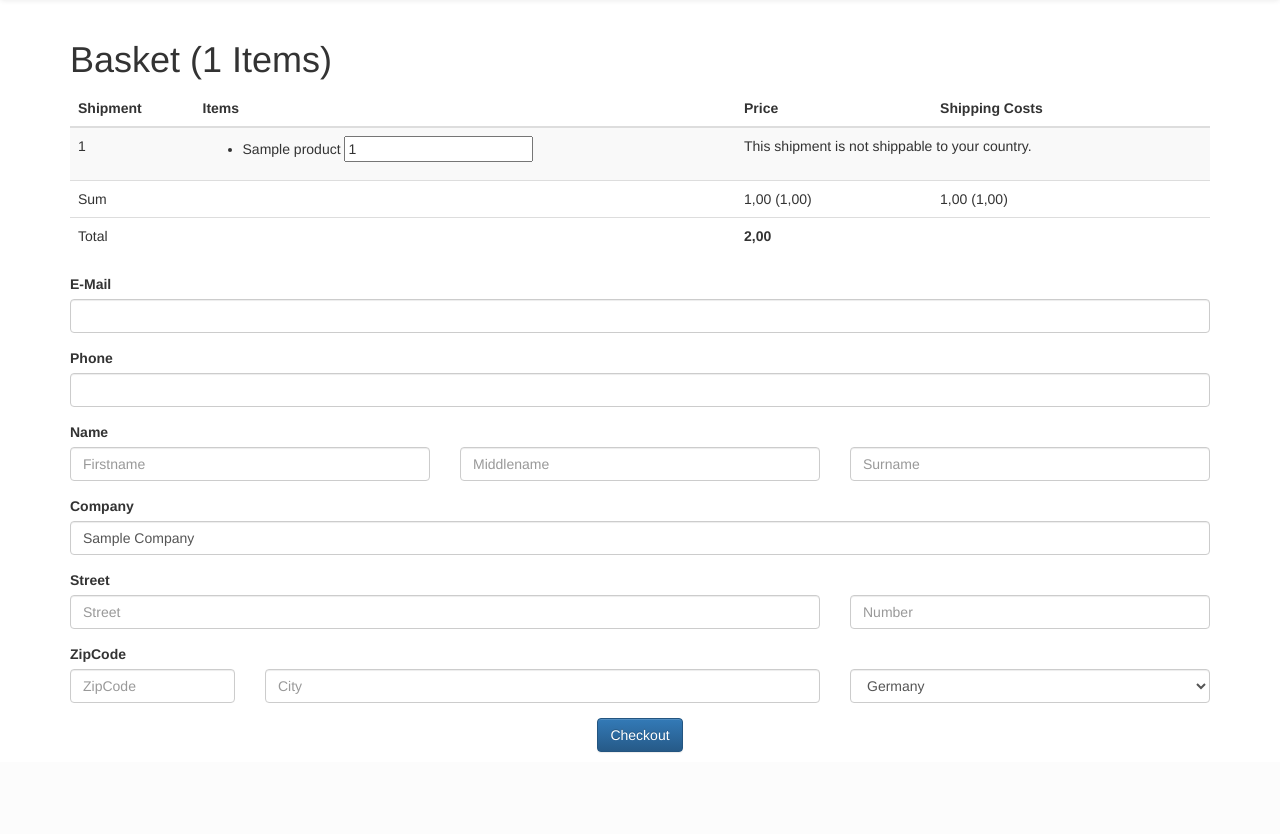
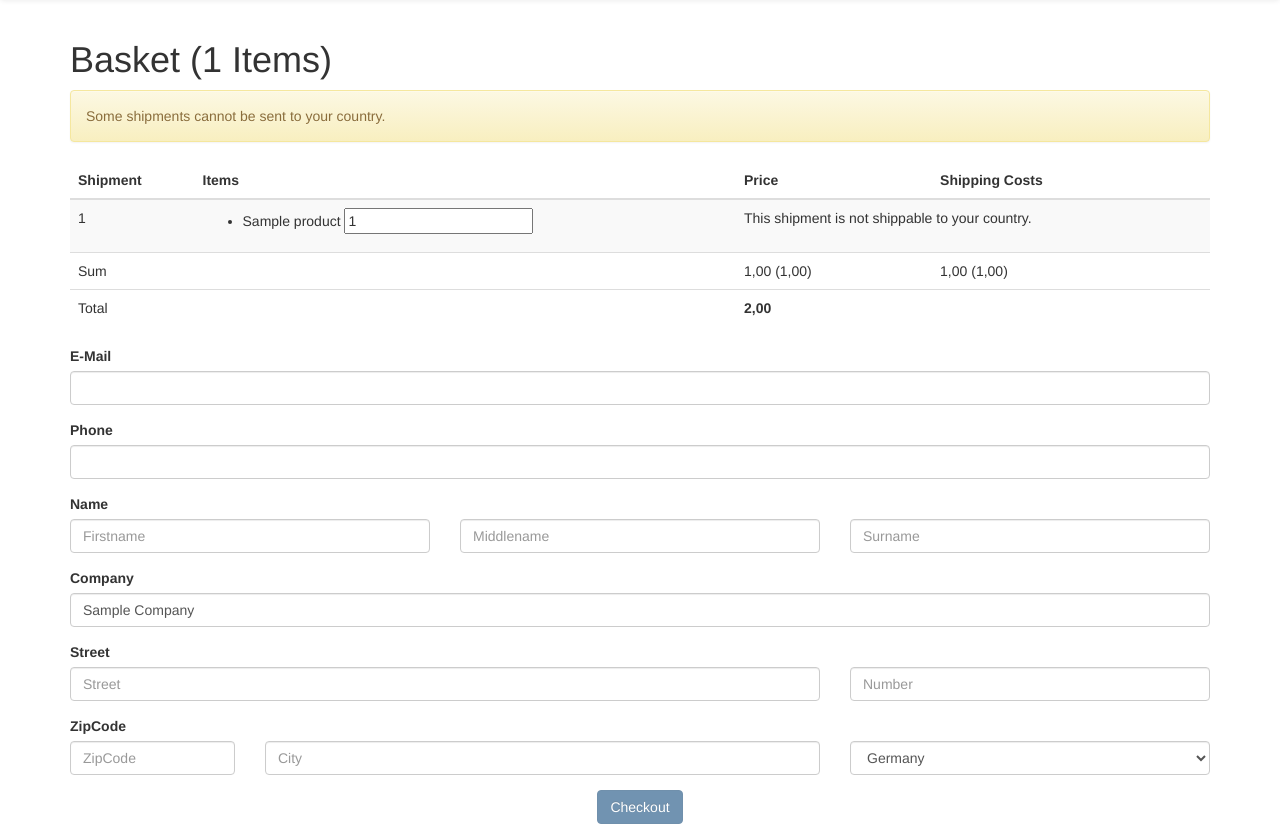
Before and after one commit to QafooLabs/bepado-demo-shop, a PHP site: template templates/basket.html.twig in a window 1280 px wide. Shown: the part 52-886 px from the top of the page. Before the commit the page ends 805 px from the top, so only its background shows below. Run offline with PHP 8.4, Linux system fonts and the light colour scheme; the template is opened without the code that fills it: most values are stand-ins (such as "Sample title", 1, 10 or a date in 2020); some libraries are stand-ins or nearby versions.

Commit message:
Fix naming and some small bugs with local shipment.

```diff
--- a/src/QafooLabs/DemoShop/Model/BasketService.php
+++ b/src/QafooLabs/DemoShop/Model/BasketService.php
@@ -234,6 +234,7 @@ class BasketService
             // local shipping costs are not our business here..
             'grossShippingCosts' => 3.99,
             'netShippingCosts' => 3.99 / 1.19,
+            'isShippable' => true,
         ));
 
         foreach ($basketLocalProducts as $product) {
--- a/templates/basket.html.twig
+++ b/templates/basket.html.twig
@@ -4,6 +4,10 @@
 <h1>Basket ({{ basket.count}} Items)</h1>
 
 <form method="POST" action="/{{ shop }}/checkout" role="form">
+
+{% if basket.isShippable == false %}
+    <div class="alert alert-warning">Some shipments cannot be sent to your country.</div>
+{% endif %}
 
 <table class="table table-striped">
     <thead>
@@ -126,7 +130,7 @@
 </div>
 
 <p align="center">
-    <input type="submit" class="btn btn-primary" value="Checkout" />
+    <input type="submit" class="btn btn-primary" value="Checkout" {% if basket.isShippable == false %}disabled="disabled"{% endif %} />
 </p>
 
 </form>
```
Also changed, not shown: README.md, 2 other files.
